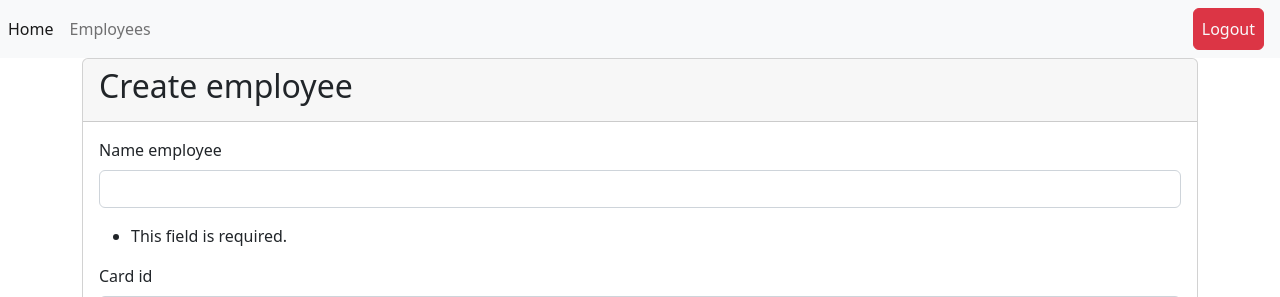
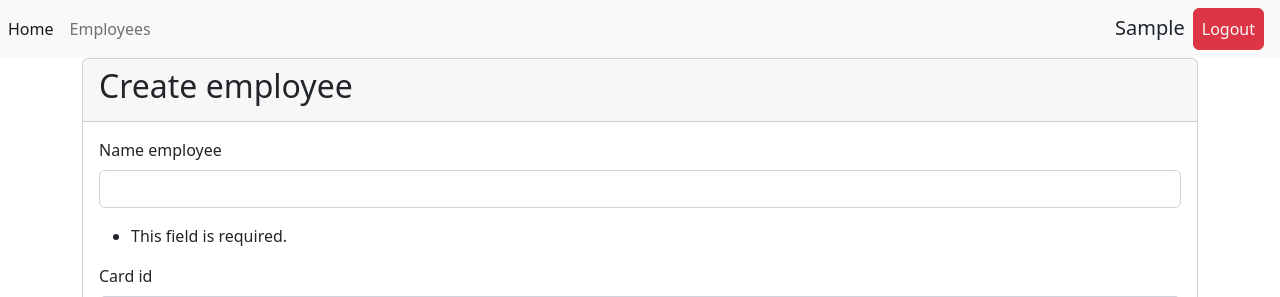
Before and after one commit to Adxell/django-employees, a Django app: page /employees/create in a window 1280 px wide. Shown: the top 297 px of the page. Run offline with Django 4.2, Linux system fonts and the light colour scheme; the visitor is signed in with stand-in values (Sample User, id 1).

Commit message:
updaded index.html to add button to logout/login and write current user

```diff
--- a/app/employees/templates/base.html
+++ b/app/employees/templates/base.html
@@ -26,8 +26,13 @@
         >
         <a class="nav-item nav-link" href="{% url 'employees' %}">Employees</a>
       </div>
-      <div class="mx-3">
-        <a class="nav-item nav-link btn btn-danger p-2 text-light" href="{% url 'employees' %}">Logout</a>
+      <div class="mx-3 d-flex">
+        {% if user.is_authenticated  %}
+          <h4 class="mx-2 text-capitalize pt-2 fs-5">{{ user.username }}</h4>
+          <a class="nav-item nav-link btn btn-danger p-2 text-light" href="{% url 'logout' %}">Logout</a>
+        {% else %}
+          <a class="nav-item nav-link btn btn-success p-2 text-light" href="{% url 'login' %}">Login</a>
+        {% endif %}
       </div>
     </nav>
     <div class="container">
```
